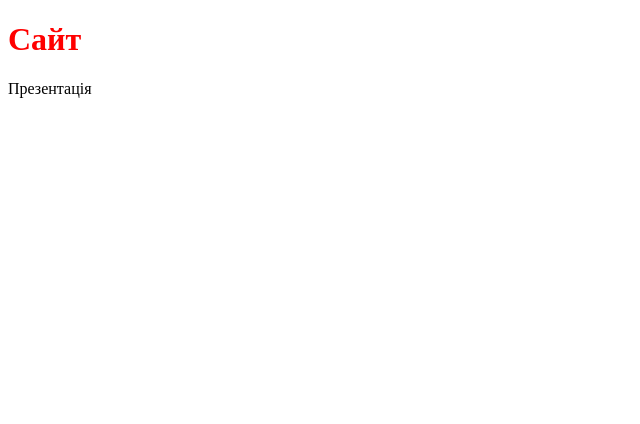
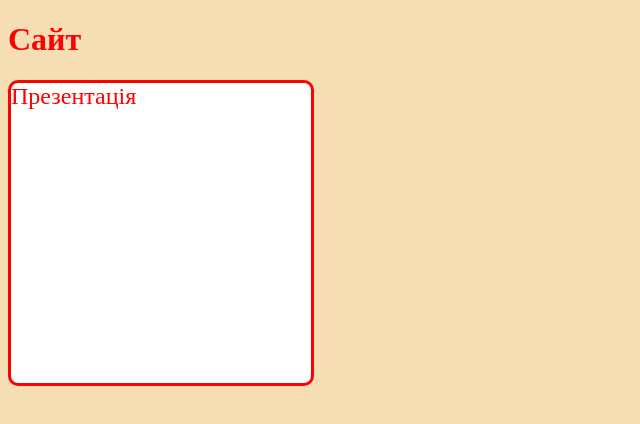
Before and after one commit to KoTeHK/test, a plain HTML site: page index.html in a window 1280 px wide. Shown: the whole page, without its empty margins (0-640 px from the left). Drawn offline with Linux system fonts and the light colour scheme.

Commit message:
Update style.css

```diff
--- a/style.css
+++ b/style.css
@@ -1,3 +1,24 @@
+body{
+    width: 100%;
+    height: 100%;
+    align-items: center;
+    justify-content: center;
+    background-color: wheat;
+}
+
 h1{
     color:red
 }
+
+.bla{
+    background-color: white;
+    border-color: red;
+    border: 3px solid red;
+    border-radius: 10px;
+    color: red;
+    font-size: 24px;
+    width: 300px;
+    height: 300px;
+
+
+}
```
